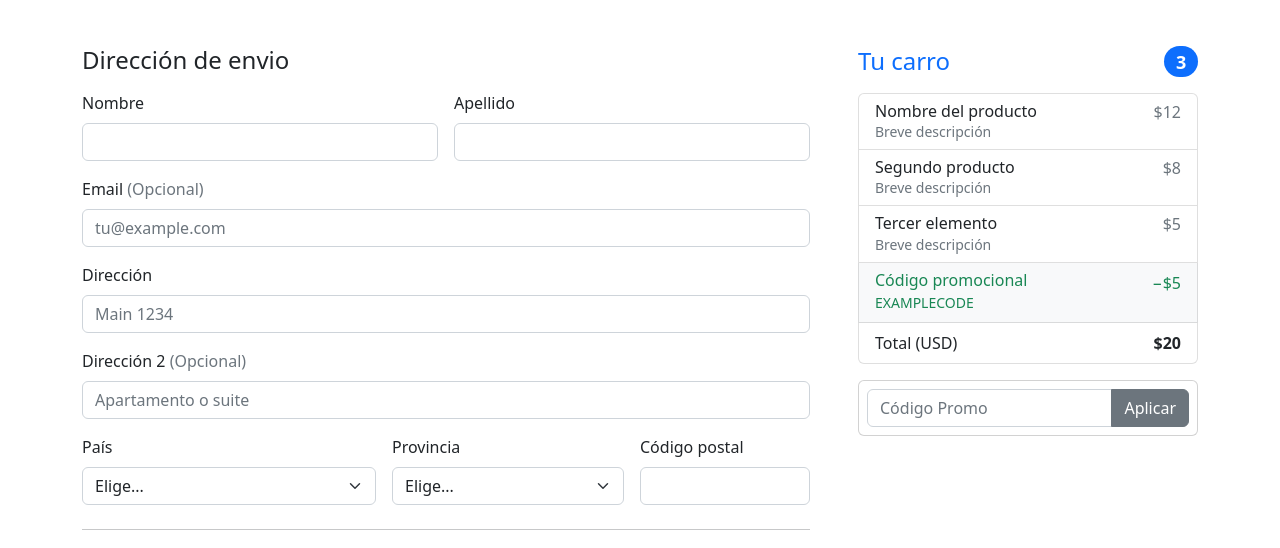
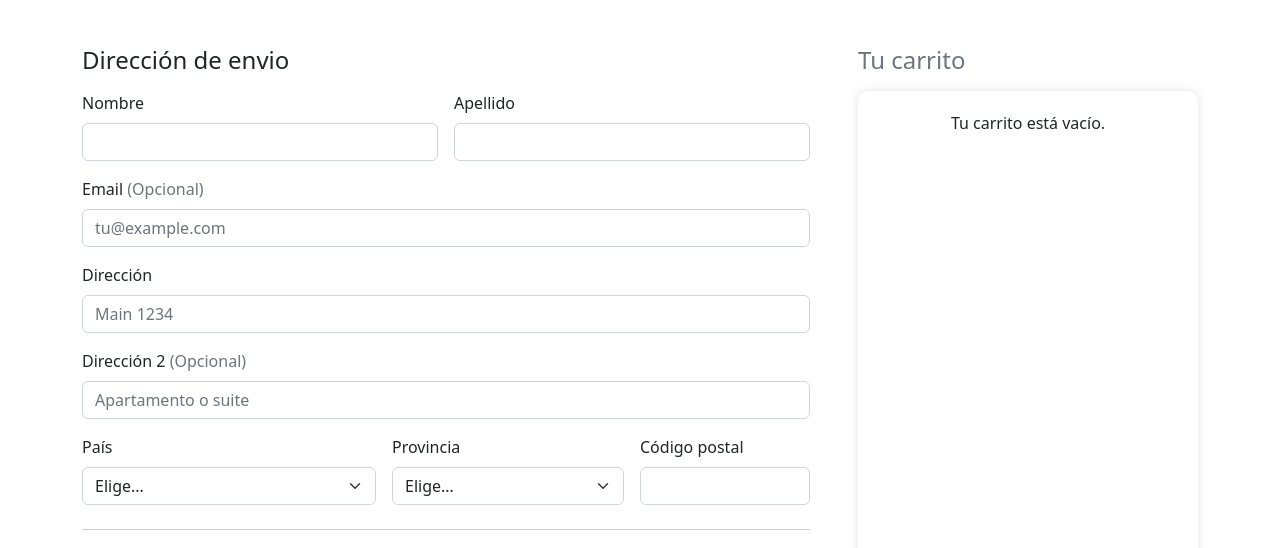
Before and after one commit to AlbanesiDev/ProyectoFinal-Albanesi, a website: page web-pages/01-header/form.html in a window 1280 px wide. Shown: the part 252-800 px from the top of the page. Drawn offline with nearby package versions, Linux system fonts and the light colour scheme; some packages are replaced by stand-ins of ours; a script that the page names is missing.

Commit message:
algunas correciones

```diff
--- a/js/checkout.js
+++ b/js/checkout.js
@@ -12,6 +12,11 @@ function finalizarCompra() {
     backdrop: `
     rgba(0,0,0,0.5)
     `,
+  }).then((result) => {
+    if (result.isConfirmed) {
+        window.location = "/index.html"
+        CompraFinalizada();
+    }
   });
 }
 
@@ -24,6 +29,4 @@ function CompraFinalizada() {
   localStorage.clear();
   carrito = [];
   contenedorCarrito.innerText = "";
-  renderizarCarrito();
 }
-CompraFinalizada();
--- a/sass/components/_07-checkout.scss
+++ b/sass/components/_07-checkout.scss
@@ -1,2 +1,22 @@
 @import "../base/colors";
 @import "../base/fonts";
+
+
+#contenedor_checkout {
+    display: flex;
+    justify-content: center;
+    overflow-y: auto;
+    overflow-x: hidden;
+    height: 680px;
+    margin-bottom: 20px;
+    border: solid 20px white;
+
+    border-radius: 10px;
+    box-shadow: 0px 0px 10px #00000020;
+}
+
+.input-group {
+    box-shadow: 0px 0px 10px #00000020;
+    border: none;
+
+}
--- a/web-pages/01-header/form.html
+++ b/web-pages/01-header/form.html
@@ -206,27 +206,6 @@
     </header>
     <!-- End Header -->
 
-    <!-- Start Carrito -->
-    <div class="offcanvas offcanvas-end" tabindex="-1" id="offcanvasRight" aria-labelledby="offcanvasRightLabel">
-
-        <!-- Offcanvas Header -->
-        <div class="offcanvas-header">
-            <h3 class="offcanvas-title" id="offcanvasRightLabel">Mi Carrito</h3>
-            <button type="button" class="btn-close" data-bs-dismiss="offcanvas" aria-label="Close"></button>
-        </div>
-
-        <!-- Offcanvas Body -->
-        <div class="offcanvas-body">
-            <div id="bg-container-offcanvas" class="container-fluid">
-                <!-- Contenedor -->
-                <div id="contenedor_carrito" class="ocultar">
-
-                </div>
-            </div>
-        </div>
-    </div>
-    <!-- End Carrito -->
-
     <!-- Start Main -->
     <main class="container">
         <div class="py-5 text-center">
@@ -236,49 +215,20 @@
         <div class="row g-5">
             <div class="col-md-5 col-lg-4 order-md-last">
                 <h4 class="d-flex justify-content-between align-items-center mb-3">
-                    <span class="text-primary">Tu carro</span>
-                    <span class="badge bg-primary rounded-pill">3</span>
+                    <span class="text-secondary">Tu carrito</span>
                 </h4>
-                <ul class="list-group mb-3">
-                    <li class="list-group-item d-flex justify-content-between lh-sm">
-                        <div>
-                            <h6 class="my-0">Nombre del producto</h6>
-                            <small class="text-muted">Breve descripción</small>
-                        </div>
-                        <span class="text-muted">$12</span>
-                    </li>
-                    <li class="list-group-item d-flex justify-content-between lh-sm">
-                        <div>
-                            <h6 class="my-0">Segundo producto</h6>
-                            <small class="text-muted">Breve descripción</small>
-                        </div>
-                        <span class="text-muted">$8</span>
-                    </li>
-                    <li class="list-group-item d-flex justify-content-between lh-sm">
-                        <div>
-                            <h6 class="my-0">Tercer elemento</h6>
-                            <small class="text-muted">Breve descripción</small>
-                        </div>
-                        <span class="text-muted">$5</span>
-                    </li>
-                    <li class="list-group-item d-flex justify-content-between bg-light">
-                        <div class="text-success">
-                            <h6 class="my-0">Código promocional</h6>
-                            <small>EXAMPLECODE</small>
-                        </div>
-                        <span class="text-success">−$5</span>
-                    </li>
-                    <li class="list-group-item d-flex justify-content-between">
-                        <span>Total (USD)</span>
-                        <strong>$20</strong>
-                    </li>
-                </ul>
-                <form class="card p-2">
-                    <div class="input-group">
-                        <input type="text" class="form-control" placeholder="Código Promo">
-                        <button type="submit" class="btn btn-secondary">Aplicar</button>
+
+
+                <div id="contenedor_checkout" class="container-fluid">
+                    <!-- Contenedor -->
+                    <div id="contenedor_carrito">
                     </div>
-                </form>
+                </div>
+
+                <div class="input-group">
+                    <input type="text" class="form-control" placeholder="Código Promo">
+                    <button type="submit" class="btn btn-secondary">Aplicar</button>
+                </div>
             </div>
             <div class="col-md-7 col-lg-8">
                 <h4 class="mb-3">Dirección de envio</h4>
@@ -414,6 +364,15 @@
     <div id="sweetAlertToast"></div>
     <!-- SweetAlert2 -->
 
+    <div style="display: none;">
+        <div id="contenedor_cards"></div>
+        <div id="barra_de_busqueda"></div>
+        <div id="boton_buscar"></div>
+        <div id="limpiar_busqueda"></div>
+        <div id="max_min"></div>
+        <div id="min_max"></div>
+        <div class="categorias"></div>
+    </div>
 
     <!-- Start Footer -->
     <footer id="footer" class="py-5" style="margin-top: 200px;">
@@ -530,6 +489,7 @@
 
     <!-- Script js -->
     <script src="/js/checkout.js"></script>
+    <script src="/js/scripts.js"></script>
 </body>
 
 </html>
```
Also changed, not shown: web-pages/01-header/04-sale.html (+1 -2 lines), css/style.css, 1 other file.
